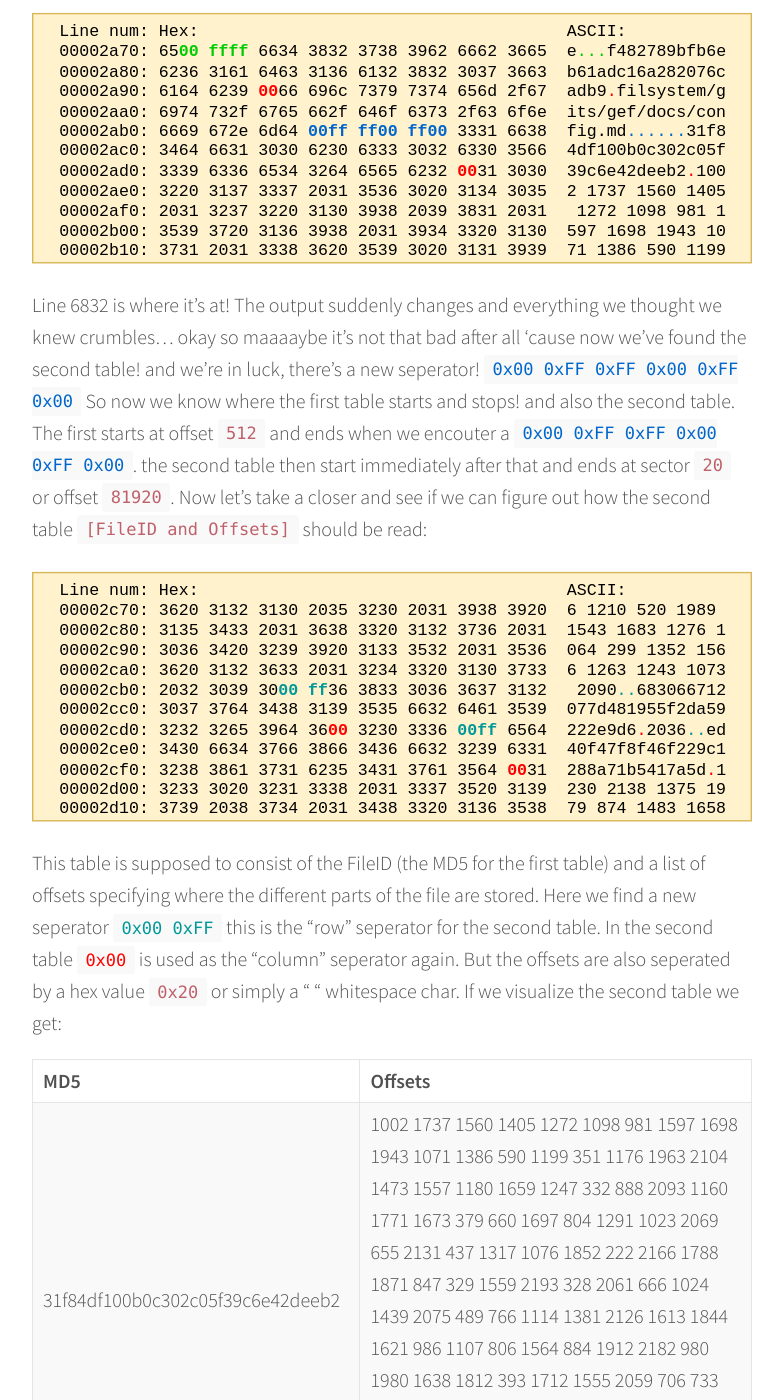
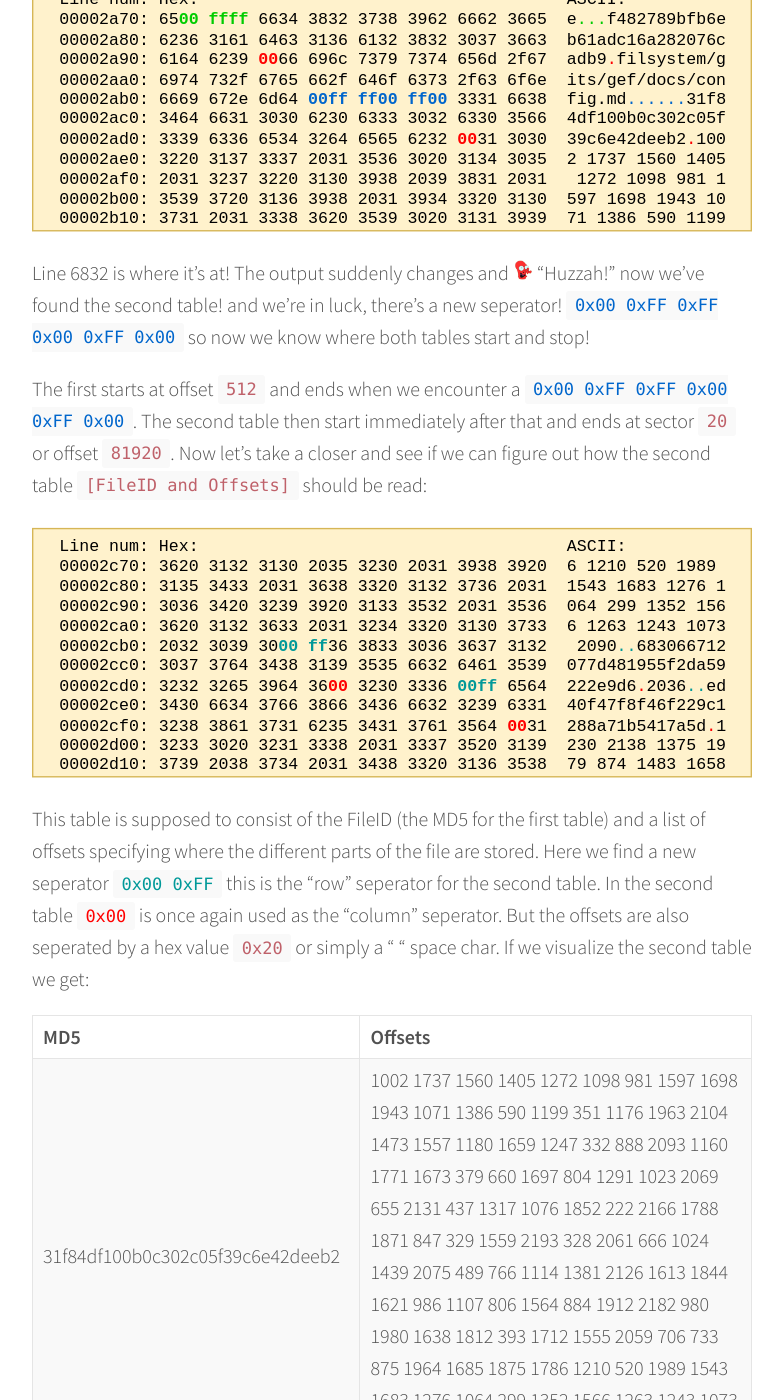
Before and after one commit to Ern-st/ern-st.github.io, a Jekyll site: the page built from _posts/2017-12-23-NC3-CTF-3.md, in a window 1280 px wide and 1400 px high, scrolled down 3846 px. Shown: the whole window, without its empty margins (248-1031 px from the left). Built offline with Jekyll 4.4.1, drawn with Linux system fonts in a browser that asks for light colours; emoji names are drawn with the system emoji font; some of the changed text lies outside the part shown.

Commit message:
more typo fixes… and zoidberg!

```diff
--- a/_posts/2017-12-23-NC3-CTF-3.md
+++ b/_posts/2017-12-23-NC3-CTF-3.md
@@ -54,7 +54,7 @@ FragFS er et filsystem udviklet alene med det formål at give andre hovedpine. F
 >---
 >*Af Professor Kenneth Kiwistone*
 
-So from this we can extract the following variables, that are going to be useful:
+So from this we can extract the following variables that are going to be useful:
 `sectorSize = 4096` and `dataStart = sectorSize * 20` (I actually misunderstood the whole sector/data part the first time round, but we'll get to that later)
 
 This was the first time that I've been working with filesystems, so I needed to read up a bit before I could get anywhere with this challenge. I found a [pretty good primer on the subject](https://trailofbits.github.io/ctf/forensics/) that got me started on the right path.
@@ -66,15 +66,15 @@ The first thing that I needed was to figure out how the different tables in the
 |00002cb0:|2032 3039 3000 ff36 3833 3036 3637 3132| 2090..683066712|
 |00002cc0:|3037 3764 3438 3139 3535 6632 6461 3539|077d481955f2da59|
 
-We know that the two filetables are in the sectors 0 through 19, everything from sector 20 and on is the filedata.
+We know that the two filetables are in the sectors 0 through 19, everything from sector 20 and onward is the filedata.
 
 ![sector overview no-border full-width](/assets/img/posts/fragfs-sectors.svg)
 
-But we need to figure out where the first table `[FileID and Filepath/Filename]` stops and the second table `[FileID and Offsets]` starts. We start by inspecting the data from sector `0` (but we ignore the first 512 bytes, as they're just the filesystem version info).
+But we need to figure out how the tables are structured and where the first table `[FileID and Filepath/Filename]` stops and the second table `[FileID and Offsets]` starts. We start by inspecting the data from sector `0` (but we ignore the first 512 bytes, as they're just the filesystem version info).
 
 ![sector overview no-border w100](/assets/img/posts/fragfs-hash-and-path.svg)
 
-We know that the table starts with an MD5 hash of the Filepath + Filename, MD5 hashes are always 32 charaters in length. Looking at the table above we can see that immediately after the first 32 chars, there is a <span class="highlight-red">`0x00`</span> value to the right of that value we can see the Filepath + Filename, let's call it the "column" seperator. Next we're hitting a <span class="highlight-red">`0x00`</span> again but this time it's followed by 2 <span class="highlight-green">`0xFF`</span> values. Combined they give us <span class="highlight-green">`0x00 0xFF 0xFF`</span> this is a new set of seperators that mark the "rows" in the table. If we try to visualize it we get something that looks like this:
+We know that the table starts with an MD5 hash of the Filepath + Filename, MD5 hashes are always 32 charaters in length. Looking at the table above we can see that immediately after the first 32 chars, there is a <span class="highlight-red">`0x00`</span> value, to the right of that value we can see the Filepath + Filename, let's call it the "column" seperator. Next we're hitting a <span class="highlight-red">`0x00`</span> again but this time it's followed by 2 <span class="highlight-green">`0xFF`</span> values. Combined they give us <span class="highlight-green">`0x00 0xFF 0xFF`</span> this is a new set of seperators that mark the "rows" in the table. If we try to visualize it we get something that looks like this:
 
 |MD5|Filename + Filepath|
 |:--|:------------------|
@@ -85,11 +85,13 @@ Great we've got the first table down! One more to go! So we keep scrolling throu
 
 ![sector overview no-border w100](/assets/img/posts/fragfs-table-seperator.svg)
 
-Line 6832 is where it's at! The output suddenly changes and everything we thought we knew crumbles… okay so maaaaybe it's not that bad after all 'cause now we've found the second table! and we're in luck, there's a new seperator! <span class="highlight-blue">`0x00 0xFF 0xFF 0x00 0xFF 0x00`</span> So now we know where the first table starts and stops! and also the second table. The first starts at offset `512` and ends when we encouter a <span class="highlight-blue">`0x00 0xFF 0xFF 0x00 0xFF 0x00`</span>. the second table then start immediately after that and ends at sector `20` or offset `81920`. Now let's take a closer and see if we can figure out how the second table `[FileID and Offsets]` should be read:
+Line 6832 is where it's at! The output suddenly changes and <img class="emoji" src="{{ site.baseurl }}/assets/img/zoidberg.emoji.png" width="20" height="20"/> "Huzzah!" now we've found the second table! and we're in luck, there's a new seperator! <span class="highlight-blue">`0x00 0xFF 0xFF 0x00 0xFF 0x00`</span> so now we know where both tables start and stop!
+
+The first starts at offset `512` and ends when we encounter a <span class="highlight-blue">`0x00 0xFF 0xFF 0x00 0xFF 0x00`</span>. The second table then start immediately after that and ends at sector `20` or offset `81920`. Now let's take a closer and see if we can figure out how the second table `[FileID and Offsets]` should be read:
 
 ![sector overview no-border w100](/assets/img/posts/fragfs-hash-and-offsets.svg)
 
-This table is supposed to consist of the FileID (the MD5 for the first table) and a list of offsets specifying where the different parts of the file are stored. Here we find a new seperator <span class="highlight-teal">`0x00 0xFF`</span> this is the "row" seperator for the second table. In the second table <span class="highlight-red">`0x00`</span> is used as the "column" seperator again. But the offsets are also seperated by a hex value `0x20` or simply a " " whitespace char. If we visualize the second table we get:
+This table is supposed to consist of the FileID (the MD5 for the first table) and a list of offsets specifying where the different parts of the file are stored. Here we find a new seperator <span class="highlight-teal">`0x00 0xFF`</span> this is the "row" seperator for the second table. In the second table <span class="highlight-red">`0x00`</span> is once again used as the "column" seperator. But the offsets are also seperated by a hex value `0x20` or simply a " " space char. If we visualize the second table we get:
 
 |MD5|Offsets|
 |:--|:------|
```
Also changed, not shown: other parts of _posts/2017-12-23-NC3-CTF-3.md (+5 -5 lines), assets/img/zoidberg.emoji.png (added).
